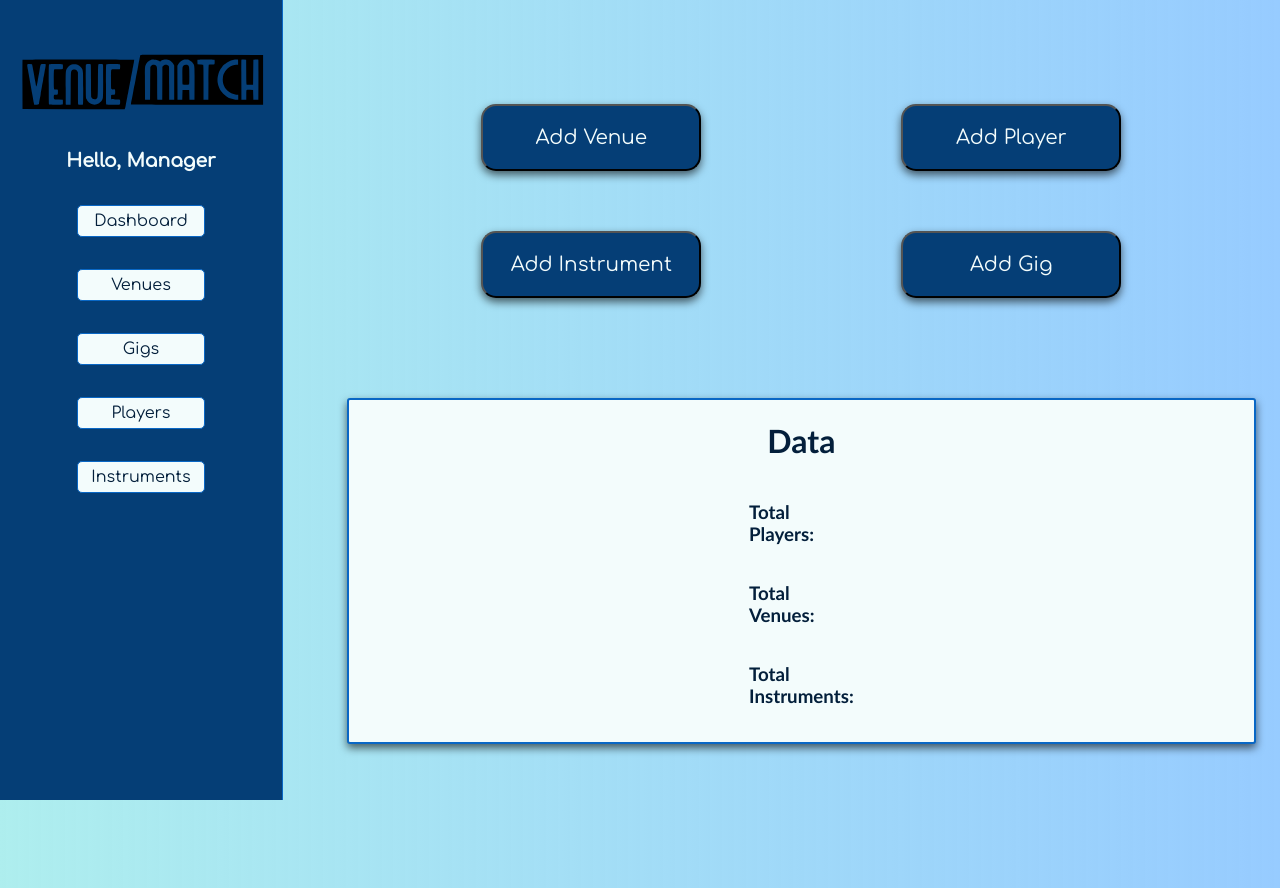
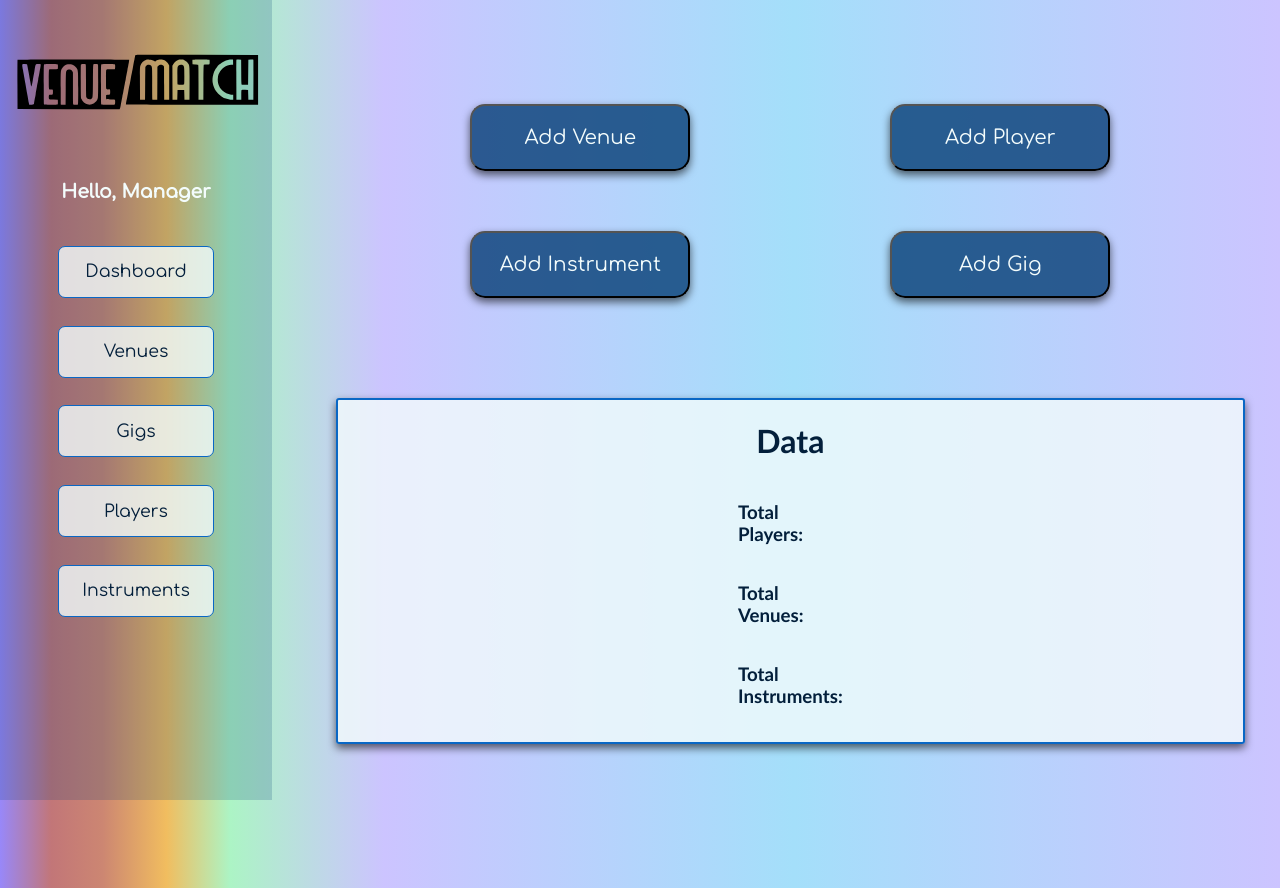
Before and after one commit to VenueMatchIO/VenueMatch, a React (Create React App) app in the folder client/: page / in a window 1280 px wide. Shown: the top 888 px of the page. Built offline with nearby package versions, Linux system fonts and the light colour scheme.

Commit message:
original gradient styling ideas

```diff
--- a/client/src/styles.scss
+++ b/client/src/styles.scss
@@ -10,13 +10,19 @@ Main Styles
 body {
   margin: 0;
   // background-color: $Secondary;
-  background: rgb(174, 238, 238);
-  background: linear-gradient(
-    90deg,
-    rgba(174, 238, 238, 1) 0%,
-    rgba(73, 165, 255, 0.5718662464985995) 100%
-  );
+  // background: rgb(174,238,238);
+  // background: linear-gradient(90deg, rgba(174,238,238,1) 0%, rgba(73,165,255,0.5718662464985995) 100%);
+  // background: rgb(152,136,249);
+  // background: linear-gradient(90deg, rgba(152,136,249,1) 0%, rgba(194,118,120,1) 4%, rgba(204,134,114,1) 8%, rgba(241,189,95,1) 13%, rgba(172,244,197,1) 38%, rgba(164,250,209,1) 50%, rgba(182,235,182,1) 62%, rgba(241,189,95,1) 87%, rgba(204,134,114,1) 92%, rgba(194,118,120,1) 96%, rgba(152,136,249,1) 100%);
+  // background-image: url('./assets/magnus-lunay-LHR6tUw8N34-unsplash.jpg');
+  // background-size:cover;
+  // background: rgb(152,136,249);
+  // background: linear-gradient(90deg, rgba(152,136,249,1) 0%, rgba(194,118,120,1) 4%, rgba(204,134,114,1) 8%, rgba(241,189,95,1) 13%, rgba(172,244,197,1) 20%, rgba(204,196,255,1) 30%, rgba(164,223,250,1) 50%, rgba(204,196,255,1) 70%, rgba(182,235,182,1) 80%, rgba(241,189,95,1) 87%, rgba(204,134,114,1) 92%, rgba(194,118,120,1) 96%, rgba(152,136,249,1) 100%);
+
+  background: rgb(152,136,249);
+background: linear-gradient(90deg, rgba(152,136,249,1) 0%, rgba(194,118,120,1) 4%, rgba(204,134,114,1) 8%, rgba(241,189,95,1) 13%, rgba(172,244,197,1) 18%, rgba(204,196,255,1) 30%, rgba(164,223,250,1) 62%, rgba(204,196,255,1) 100%);
 }
+
 .app {
   display: flex;
 }
@@ -35,13 +41,14 @@ Navbar Styles
 .navbar-container {
   display: flex;
   flex-direction: column;
-  background-color: $Dark;
+  background-color: transparentize($Dark, 0.8);
   height: 5em;
+  width: 17em;
   align-items: center;
   padding: 2em 1em 2em 1em;
   height: 100vh;
   box-sizing: border-box;
-  border-right: 1px solid $Primary;
+  // border-right: 1px solid $Primary;
 }
 
 .navbar-header {
@@ -60,6 +67,8 @@ Navbar Styles
   font-family: Comfortaa;
   color: $Tertiary;
   user-select: none;
+  margin: 30px;
+  margin-top: 50px;
 }
 
 .navbar-routes {
@@ -68,21 +77,21 @@ Navbar Styles
 }
 
 .navbar-routes > button {
-  margin: 1em;
+  margin: 0.8em;
   cursor: pointer;
   color: $SuperDarkFont;
-  font-size: 12pt;
-  background-color: $Tertiary;
+  font-size: 13pt;
+  background: transparentize($Tertiary, 0.2);
   border: 1px solid $Primary;
-  border-radius: 5px;
-  width: 8em;
-  height: 2em;
+  border-radius: 7px;
+  width: 9em;
+  height: 3em;
   font-family: Comfortaa;
 }
 
 .navbar-routes > button:hover {
   color: $Tertiary;
-  background-color: $Primary;
+  background: transparentize($Primary, 0.2);
 }
 
 /*
@@ -125,14 +134,14 @@ Control Container Styles
   // font-style: light;
   font-size: 1.25em;
   color: $Tertiary;
-  background-color: $Dark;
+  background: transparentize($Dark, 0.2);
   box-shadow: 0 4px 8px rgba(0, 0, 0, 0.6);
   user-select: none;
 }
 
 .control-btn:hover {
   color: $Tertiary;
-  background-color: $Primary;
+  background: transparentize($Primary, 0.2);
 }
 
 /*
@@ -146,8 +155,7 @@ Information Display Styles
   flex-direction: column;
   align-items: center;
   align-self: center;
-  font-family: 'Trebuchet MS', 'Lucida Sans Unicode', 'Lucida Grande',
-    'Lucida Sans', Arial, sans-serif;
+  font-family:'Trebuchet MS', 'Lucida Sans Unicode', 'Lucida Grande', 'Lucida Sans', Arial, sans-serif ;
   color: $SuperDarkFont;
   border: 2px solid;
   border-color: $Primary;
@@ -155,7 +163,7 @@ Information Display Styles
   padding: 0 25em 1em 25em;
   margin: 5em 0 5em 0;
   box-shadow: 0 4px 8px rgba(0, 0, 0, 0.6);
-  background: $Tertiary;
+  background: transparentize($Tertiary, 0.2);
 }
 
 /*
@@ -231,7 +239,7 @@ Modal Styles
   font-family: Comfortaa;
   font-weight: bolder;
   font-size: 1.5em;
-  color: $SuperDarkFont;
+  color: $SuperDarkFont
 }
 
 .modal-header > button:hover {
```
